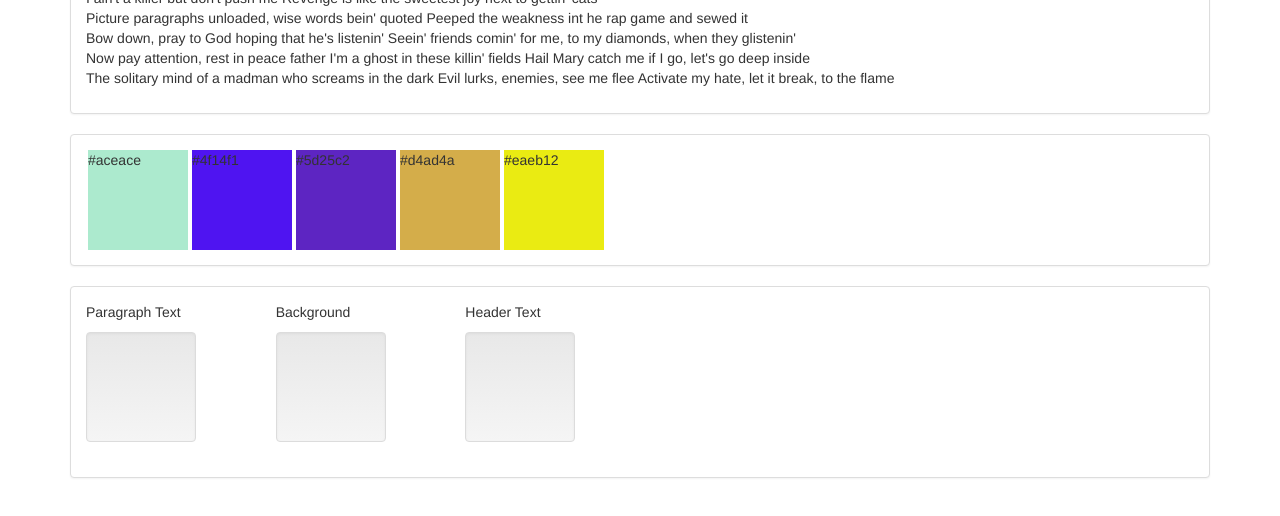
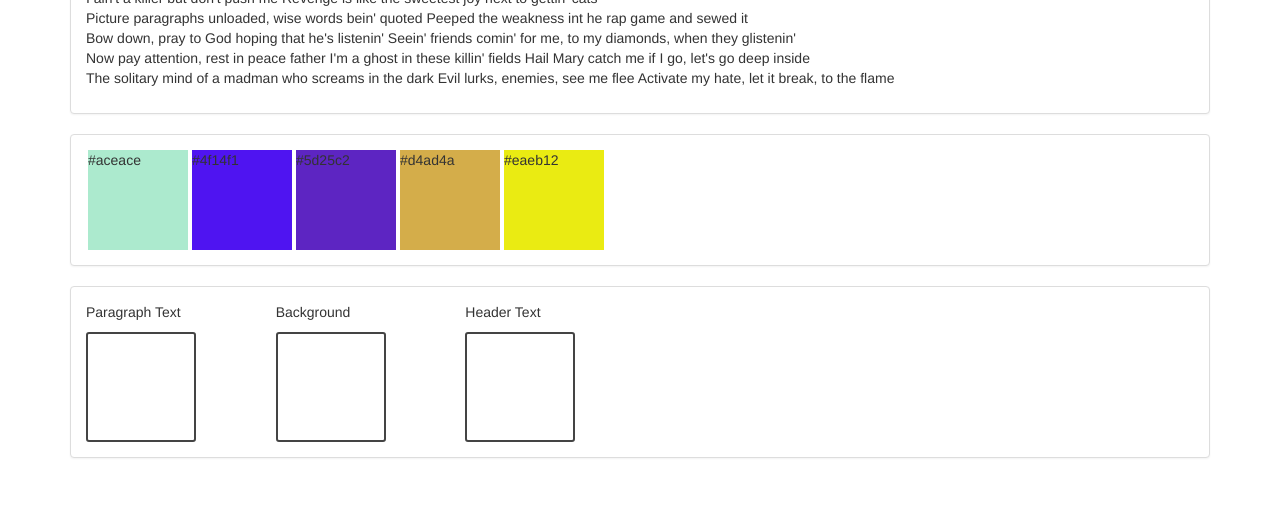
Before and after one commit to Larou-Tim/Project-Omega-Watch, a plain HTML site: page layouts/layout-one.html in a window 1280 px wide. Shown: the part 98-614 px from the top of the page. Drawn offline with nearby package versions, Linux system fonts and the light colour scheme.

Commit message:
working prototype of drag/drop and dynamic styling

```diff
--- a/layouts/layout-one.css
+++ b/layouts/layout-one.css
@@ -36,4 +36,6 @@ div.palette-color {
 .color-holder {
 	width: 110px;
 	height: 110px;
+	border: 2px solid #444444;
+	border-radius: 3px;
 }
--- a/layouts/layout-one.html
+++ b/layouts/layout-one.html
@@ -51,15 +51,15 @@
 					<div class="row">
 						<div class="col-sm-2 style-box">
 							<p>Paragraph Text</p>
-							<div class="well color-holder" data-css-var="--paragraph-color"></div>
+							<div class="color-holder" data-css-var="--paragraph-color"></div>
 						</div>
 						<div class="col-sm-2 style-box">
 							<p>Background</p>
-							<div class="well color-holder" data-css-var="--bg-color"></div>
+							<div class="color-holder" data-css-var="--bg-color"></div>
 						</div>
 						<div class="col-sm-2 style-box">
 							<p>Header Text</p>
-							<div class="well color-holder" data-css-var="--header-color"></div>
+							<div class="color-holder" data-css-var="--header-color"></div>
 						</div>
 					</div>
 				</div>
--- a/layouts/layout-one.js
+++ b/layouts/layout-one.js
@@ -35,7 +35,11 @@ $(document).ready(function(){
 
 	$(".color-holder").droppable();
 	$(".color-holder").on("drop", function(event, ui){
-		console.log($(this).attr("data-css-var"));
+		var outputCSSVar = $(this).attr("data-css-var");
+		var outputCSSColor = ui.draggable.attr("data-color-value");
+
+		$(this).css("background-color", outputCSSColor);
+		$("html").get(0).style.setProperty(outputCSSVar, outputCSSColor);
 	});
 
 	generatePaletteDOM(colors);
```
